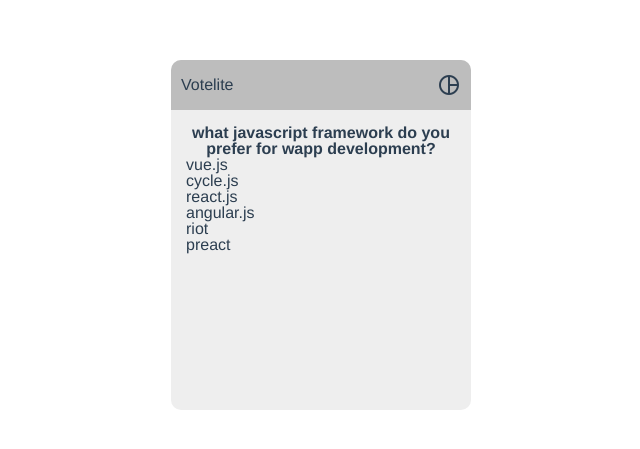
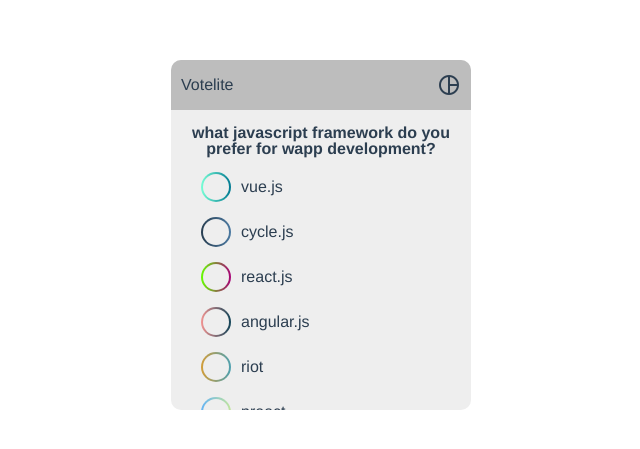
Before and after one commit to weblite-wapps/votelite, a Vue app: page / in a window 1280 px wide. Shown: the part 165-614 px from the top of the page, without its empty margins (319-959 px from the left). Built offline with nearby package versions, Linux system fonts and the light colour scheme; a web font is replaced by a local one.

Commit message:
vote page style

```diff
--- a/src/components/Vote.vue
+++ b/src/components/Vote.vue
@@ -3,11 +3,16 @@
   <div :class="$style['vote-question']">{{ question }}</div>
 
   <div
-      :class="$style['vote-choice']"
+    :class="$style['vote-item']"
     v-for="(choice, index) in choices"
     :key="index"
   >
+    <span :class="[$style['vote-item-circle-outer'], `gr-${index + 1}`]">
+      <span :class="$style['vote-item-circle-inner']"/>
+    </span>
+    <span :class="$style['vote-item-title']">
       {{ choice }}
+    </span>
   </div>
 </div>
 </template>
@@ -24,7 +29,9 @@ export default {
 
 <style module>
 .vote {
+  height: 300px;
   padding: 15px;
+  overflow: scroll;
 }
 
 .vote-question {
@@ -32,4 +39,44 @@ export default {
   font-size: 16px;
   font-weight: bold;
 }
+
+.vote-item {
+  padding: 15px 15px 0px 15px;
+  display: flex;
+  align-items: center;
+}
+
+.vote-item:last-child {
+  padding-bottom: 30px;
+}
+
+.vote-item-circle-outer {
+  width: 30px;
+  height: 30px;
+  border-radius: 30px;
+  display: flex;
+  justify-content: center;
+  align-items: center;
+  cursor: pointer;
+}
+
+.vote-item-circle-inner {
+  width: 26px;
+  height: 26px;
+  border-radius: 26px;
+  display: flex;
+  justify-content: center;
+  align-items: center;
+  font-weight: bold;
+  background: #EEEEEE;
+}
+
+.vote-item-circle-inner:hover {
+  background: inherit;
+  color: white;
+}
+
+.vote-item-title {
+  margin-left: 10px;
+}
 </style>
```
Also changed, not shown: src/components/Stat.vue (indentation only). Lines whose indentation alone changed are shown as unchanged.
